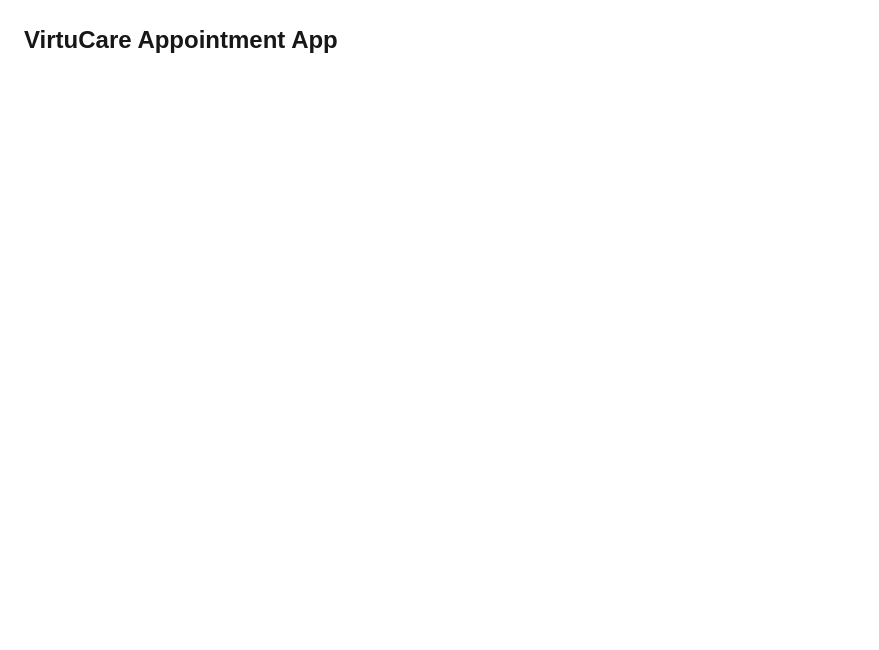
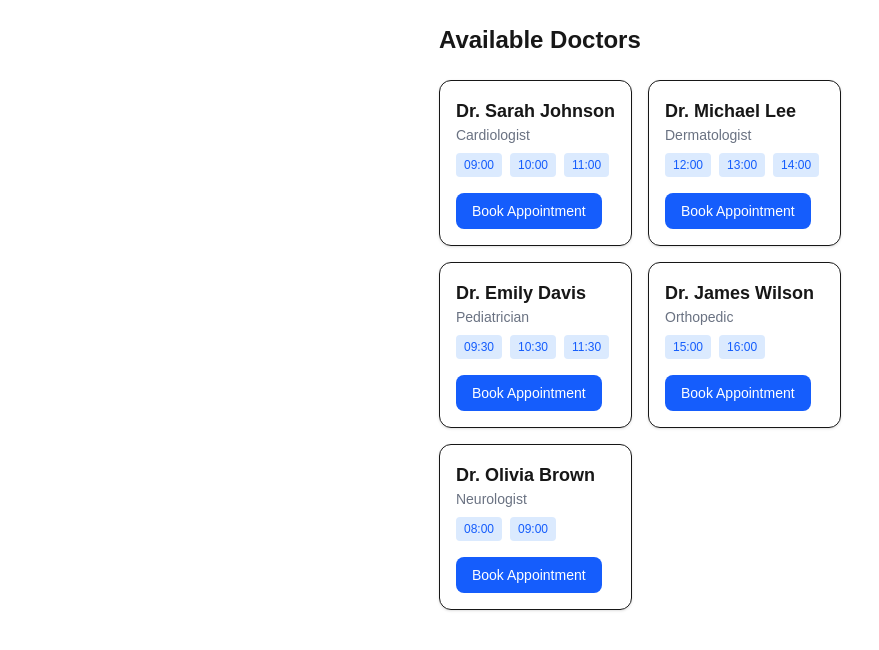
Before and after one commit to Israel-Adekanmi/virtucare, a Next.js app: page / in a window 1280 px wide. Shown: the top 650 px of the page, without its empty margins (0-879 px from the left). Built offline with nearby package versions, Linux system fonts and the light colour scheme.

Commit message:
feat: display doctors list with reusable DoctorCard component

```diff
--- a/app/page.tsx
+++ b/app/page.tsx
@@ -1,11 +1,18 @@
-
+import DoctorCard from '@/components/DoctorCard'
+import { doctors } from '@/lib/data'
 
 export default function Home() {
   return (
-    <main className="p-6">
-      <h1 className="text-2xl font-bold">
-        VirtuCare Appointment App
+    <main className="p-6 max-w-5xl mx-auto">
+      <h1 className="text-2xl font-bold mb-6">
+        Available Doctors
       </h1>
+
+      <div className="grid gap-4 md:grid-cols-2">
+        {doctors.map((doctor) => (
+          <DoctorCard key={doctor.id} doctor={doctor} />
+        ))}
+      </div>
     </main>
   )
 }
--- /dev/null
+++ b/components/DoctorCard.tsx
@@ -0,0 +1,36 @@
+import { Doctor } from '@/types'
+import Link from 'next/link'
+
+type Props = {
+  doctor: Doctor
+}
+
+export default function DoctorCard({ doctor }: Props) {
+  return (
+    <div className="border rounded-xl p-4 shadow-sm hover:shadow-md transition">
+      <h2 className="text-lg font-semibold">{doctor.name}</h2>
+
+      <p className="text-sm text-gray-500 mb-2">
+        {doctor.specialty}
+      </p>
+
+      <div className="flex flex-wrap gap-2 mb-4">
+        {doctor.availableSlots.map((slot) => (
+          <span
+            key={slot}
+            className="text-xs bg-blue-100 text-blue-600 px-2 py-1 rounded"
+          >
+            {slot}
+          </span>
+        ))}
+      </div>
+
+      <Link
+        href={`/book/${doctor.id}`}
+        className="inline-block bg-blue-600 text-white px-4 py-2 rounded-lg text-sm hover:bg-blue-700 transition"
+      >
+        Book Appointment
+      </Link>
+    </div>
+  )
+}
--- /dev/null
+++ b/lib/data.ts
@@ -0,0 +1,34 @@
+import { Doctor } from '@/types'
+
+export const doctors: Doctor[] = [
+  {
+    id: '1',
+    name: 'Dr. Sarah Johnson',
+    specialty: 'Cardiologist',
+    availableSlots: ['09:00', '10:00', '11:00']
+  },
+  {
+    id: '2',
+    name: 'Dr. Michael Lee',
+    specialty: 'Dermatologist',
+    availableSlots: ['12:00', '13:00', '14:00']
+  },
+  {
+    id: '3',
+    name: 'Dr. Emily Davis',
+    specialty: 'Pediatrician',
+    availableSlots: ['09:30', '10:30', '11:30']
+  },
+  {
+    id: '4',
+    name: 'Dr. James Wilson',
+    specialty: 'Orthopedic',
+    availableSlots: ['15:00', '16:00']
+  },
+  {
+    id: '5',
+    name: 'Dr. Olivia Brown',
+    specialty: 'Neurologist',
+    availableSlots: ['08:00', '09:00']
+  }
+]
--- /dev/null
+++ b/types/index.ts
@@ -0,0 +1,15 @@
+export type Doctor = {
+  id: string
+  name: string
+  specialty: string
+  availableSlots: string[]
+}
+
+export type Appointment = {
+  id: string
+  doctorId: string
+  doctorName: string
+  date: string
+  time: string
+  reason: string
+}
```
